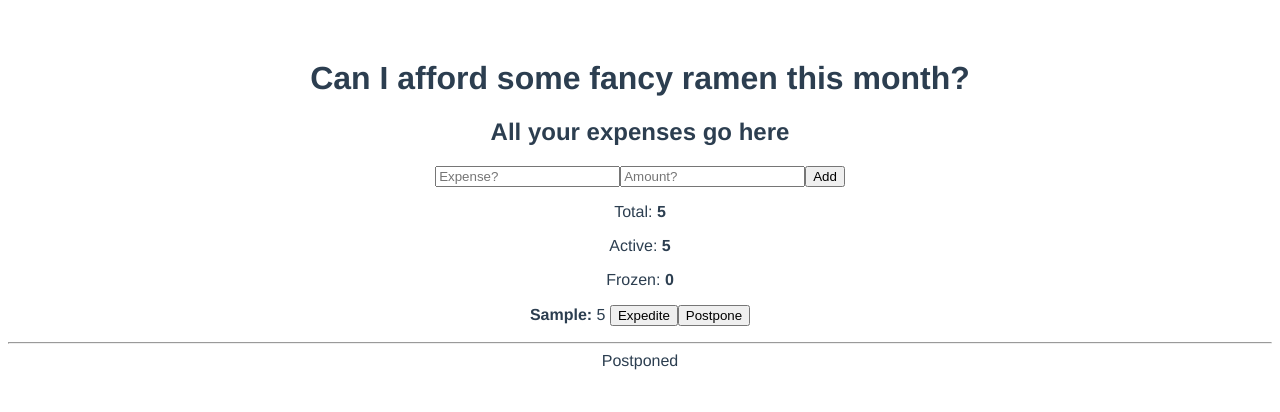
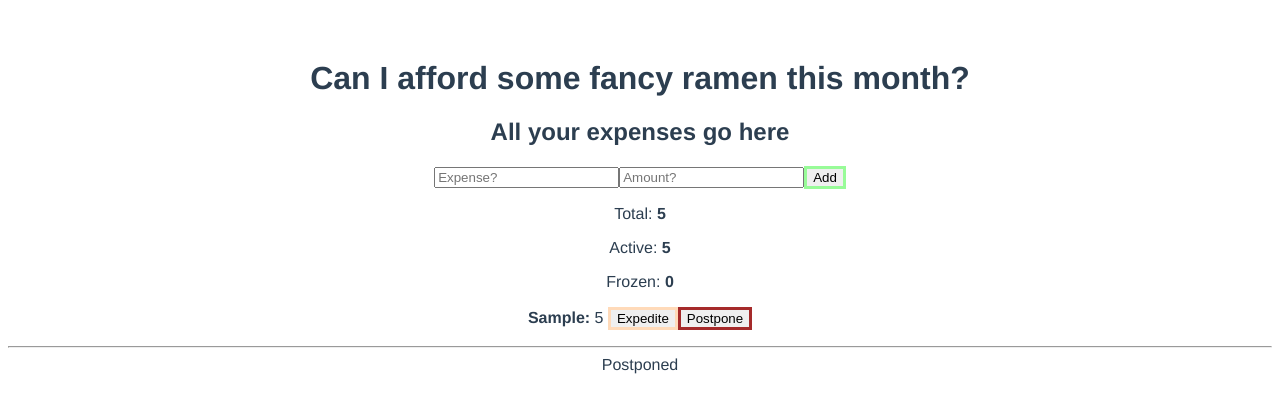
Before and after one commit to p-w-g/fried-ramen, a Vue app: page / in a window 1280 px wide. Both pictures are taken after typing "Sample", "5" into the empty fields and a click on the button "Add". Shown: the top 412 px of the page. Built offline with nearby package versions, Linux system fonts and the light colour scheme.

Commit message:
sassy.
Sass lint setup,
Install sass and node loaders,
Moved styling to sass.

```diff
--- a/src/App.vue
+++ b/src/App.vue
@@ -15,5 +15,6 @@ export default {
   },
 };
 </script>
-<style src='@/assets/main.css'>
+<style lang='scss'>
+@import '@/assets/main.scss'
 </style>
--- a/src/assets/main.css
+++ /dev/null
@@ -1,8 +0,0 @@
-#app {
-    font-family: "Avenir", Helvetica, Arial, sans-serif;
-    -webkit-font-smoothing: antialiased;
-    -moz-osx-font-smoothing: grayscale;
-    text-align: center;
-    color: #2c3e50;
-    margin-top: 60px;
-  }
--- /dev/null
+++ b/src/assets/main.scss
@@ -0,0 +1,27 @@
+#app {
+    font-family: "Avenir", Helvetica, Arial, sans-serif;
+    -webkit-font-smoothing: antialiased;
+    -moz-osx-font-smoothing: grayscale;
+    text-align: center;
+    color: #2c3e50;
+    margin-top: 60px;
+  }
+
+.fr {
+  &--button {
+    border: 3px solid palegreen;
+
+    &__expedite {
+      border: 3px solid peachpuff;
+    }
+
+    &__advance {
+    border: 3px solid skyblue;
+    }
+
+    &__postpone {
+      border: 3px solid brown;
+
+    }
+  }
+}
--- a/src/components/List.vue
+++ b/src/components/List.vue
@@ -17,7 +17,10 @@
         type="number"
         placeholder="Amount?"
       >
-      <button name="expenses-form">
+      <button
+        name="expenses-form"
+        class="fr--button"
+      >
         Add
       </button>
     </form>
@@ -45,10 +48,16 @@
         >
           <b>{{ obj.expense }}:</b>
           {{ obj.amount }}
-          <button @click="remove(obj.id)">
+          <button
+            class="fr--button__expedite"
+            @click="remove(obj.id)"
+          >
             Expedite
           </button>
-          <button @click="freeze(obj.id)">
+          <button
+            class="fr--button__postpone"
+            @click="freeze(obj.id)"
+          >
             Postpone
           </button>
         </p>
@@ -66,7 +75,10 @@
         >
           <b>{{ obj.expense }}:</b>
           {{ obj.amount }}
-          <button @click="advance(obj.id)">
+          <button
+            class="fr--button__advance"
+            @click="advance(obj.id)"
+          >
             Advance
           </button>
         </p>
```
Also changed, not shown: package.json (+5 -2 lines), .sass-lint.yml (added), 1 other file (tests, documents, lock files or other folders).
